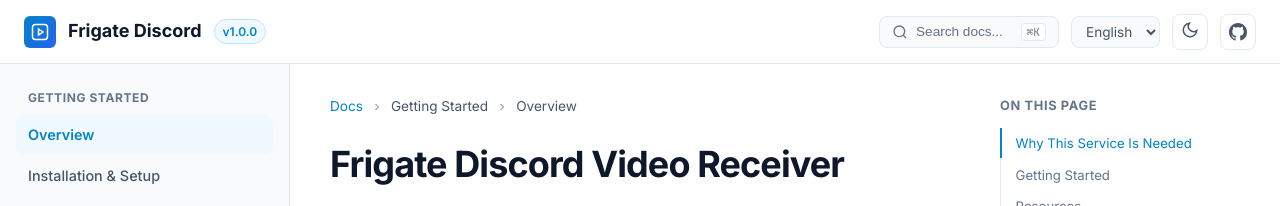
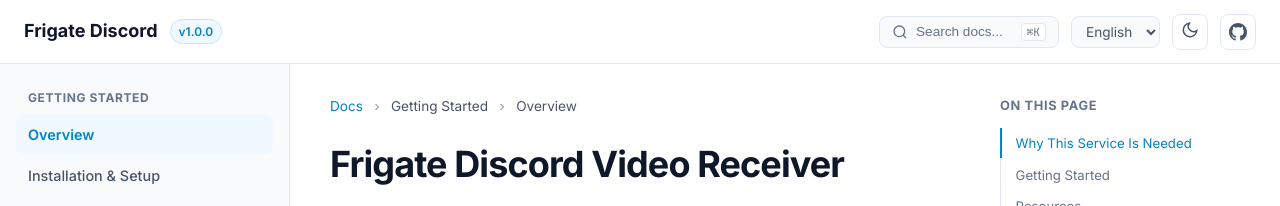
Before and after one commit to rahulrajesh21/Frigate-Discord-Notifier, a Jekyll site: the page built from docs/index.md, in a window 1280 px wide. Shown: the top 206 px of the page. Built offline with Jekyll 4.4.1, drawn with Linux system fonts in a browser that asks for light colours; our own code applies the rules of GitHub Pages for plain Markdown files.

Commit message:
style(docs): remove brand logo icon from navbar

```diff
--- a/docs/_layouts/default.html
+++ b/docs/_layouts/default.html
@@ -22,12 +22,6 @@
         </svg>
       </button>
       <a href="index.html" class="brand">
-        <div class="brand-icon">
-          <svg width="18" height="18" viewBox="0 0 24 24" fill="none" stroke="currentColor" stroke-width="2">
-            <rect x="2" y="2" width="20" height="20" rx="4" />
-            <polygon points="10 8 16 12 10 16 10 8" />
-          </svg>
-        </div>
         <span>Frigate Discord</span>
         <span class="brand-badge">v1.0.0</span>
       </a>
```
